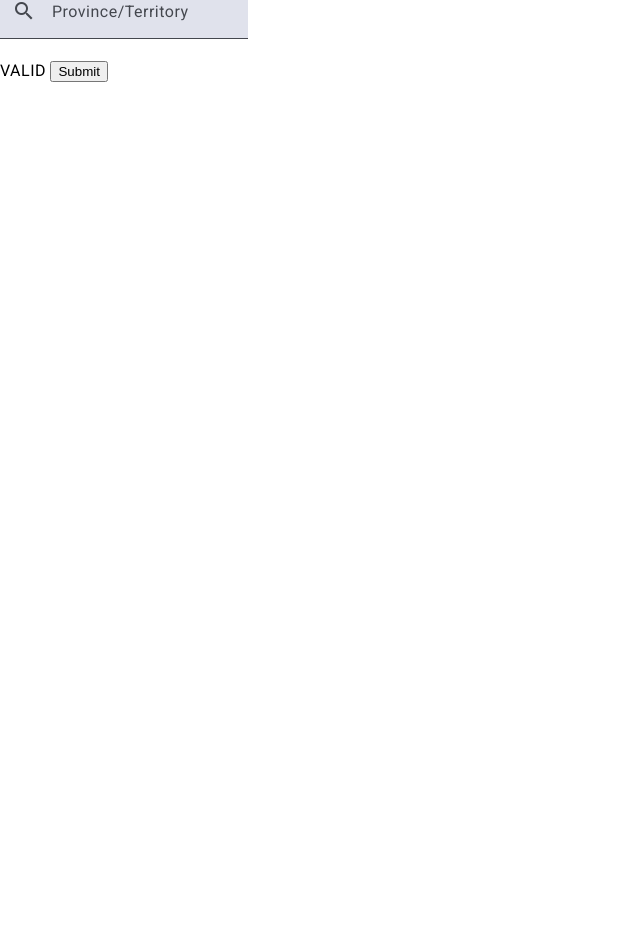
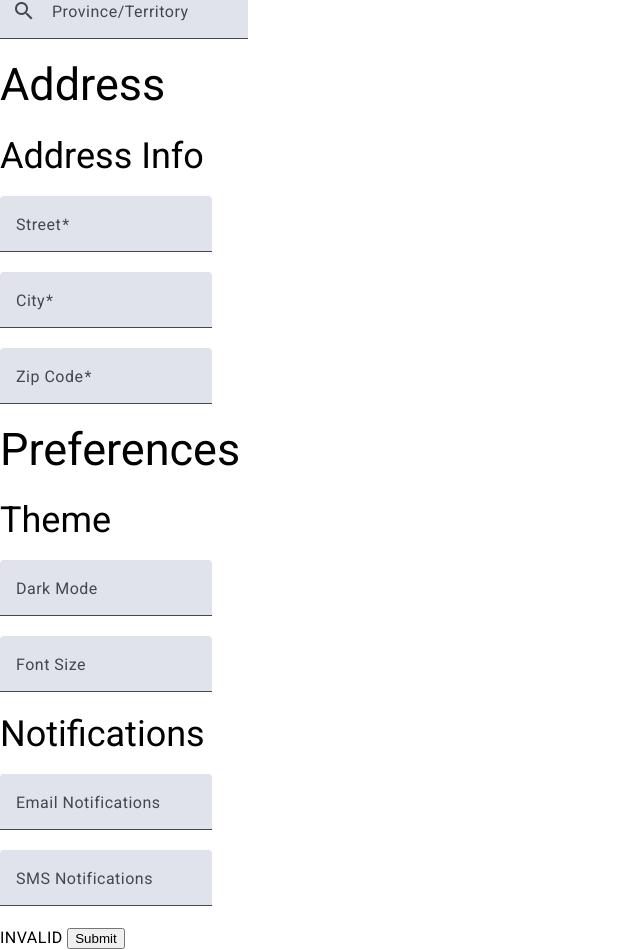
Before and after one commit to amanvishnani/AngularDynamicForms, an Angular app: page / in a window 1280 px wide. Shown: the part 457-1407 px from the top of the page, without its empty margins (0-640 px from the left). Before the commit the page ends 800 px from the top, so only its background shows below. Built offline with nearby package versions, Linux system fonts and the light colour scheme.

Commit message:
Add another section

```diff
--- a/src/app/app.component.ts
+++ b/src/app/app.component.ts
@@ -31,6 +31,38 @@ export class AppComponent implements OnInit {
           ]
         }
       ]
+    },
+    {
+      name: 'Address',
+      subSections: [
+        {
+          name: 'Address Info',
+          fields: [
+            { name: 'Street', type: 'text', validations: { required: true } },
+            { name: 'City', type: 'text', validations: { required: true } },
+            { name: 'Zip Code', type: 'text', validations: { required: true } }
+          ]
+        }
+      ]
+    },
+    {
+      name: 'Preferences',
+      subSections: [
+        {
+          name: 'Theme',
+          fields: [
+            { name: 'Dark Mode', type: 'dropdown', options: ['Yes', 'No'] },
+            { name: 'Font Size', type: 'text', validations: { required: false } }
+          ]
+        },
+        {
+          name: 'Notifications',
+          fields: [
+            { name: 'Email Notifications', type: 'dropdown', options: ['Yes', 'No'] },
+            { name: 'SMS Notifications', type: 'dropdown', options: ['Yes', 'No'] }
+          ]
+        }
+      ]
     }
   ];
 
--- a/src/app/dynamic-form/DynamicFormConfig.ts
+++ b/src/app/dynamic-form/DynamicFormConfig.ts
@@ -1,6 +1,7 @@
 export interface FormFieldConfig {
     name: string;
-    type: 'text' | 'email' | 'country' | 'province' | 'name' | 'number'; // Add 'province' type
+    type: 'text' | 'email' | 'country' | 'province' | 'name' | 'number' | 'dropdown';
+    options?: string[];
     validations?: {
       required?: boolean;
       pattern?: string;
--- a/src/app/dynamic-form/dynamic-form.component.ts
+++ b/src/app/dynamic-form/dynamic-form.component.ts
@@ -6,7 +6,8 @@ import { MatInputModule } from '@angular/material/input';
 import { FormFieldConfig, FormSectionConfig } from './DynamicFormConfig';
 import { EmailInputComponent } from '../email-input/email-input.component';
 import { CountryInputComponent } from '../country-input/country-input.component';
-import { ProvinceInputComponent } from '../province-input/province-input.component'; // Import ProvinceInputComponent
+import { ProvinceInputComponent } from '../province-input/province-input.component';
+import { DropdownInput } from "../dropdown-input/dropdown-input.component"; // Import ProvinceInputComponent
 
 @Component({
   selector: 'app-dynamic-form',
@@ -19,7 +20,8 @@ import { ProvinceInputComponent } from '../province-input/province-input.compone
     ProvinceInputComponent, // Add ProvinceInputComponent here
     MatFormFieldModule,
     MatInputModule,
-  ],
+    DropdownInput
+],
   templateUrl: './dynamic-form.component.html',
   styleUrl: './dynamic-form.component.css',
 })
```
